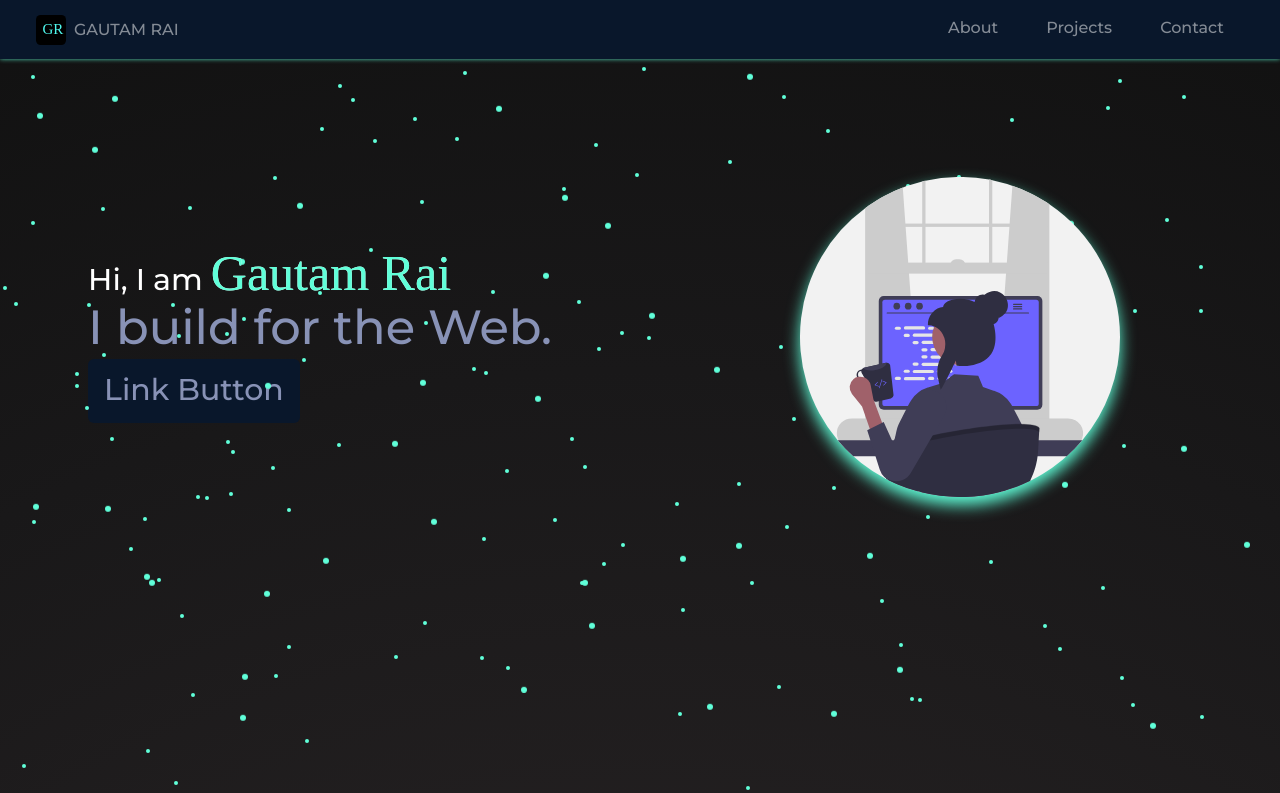
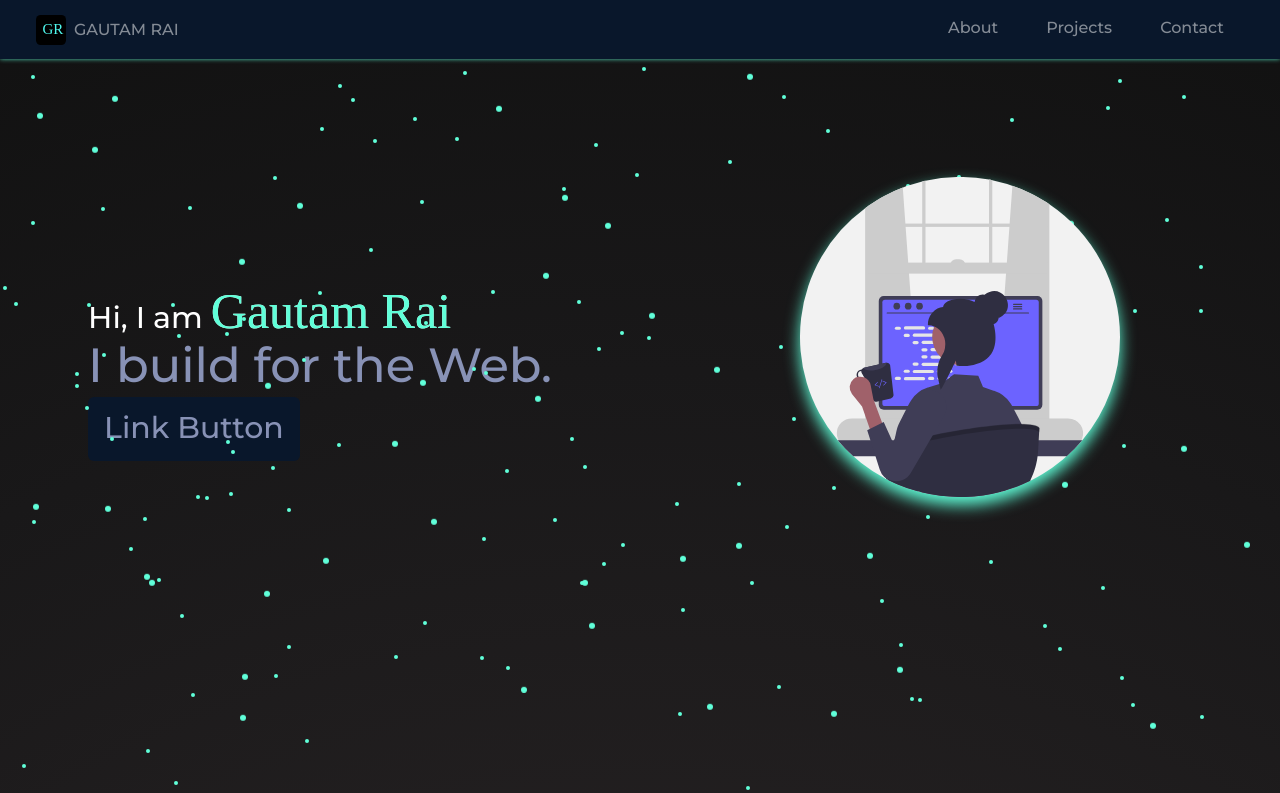
Before and after one commit to Gautam-04/React-portfolio, a React (Vite) app: page / in a window 1280 px wide. Shown: the top 793 px of the page. Built offline with nearby package versions, Linux system fonts and the light colour scheme; a web font is replaced by a local one.

Commit message:
Changes Signed-off-by: Gautam-666 <2022.gautam.rai@ves.ac.in>

```diff
--- a/src/components/Herosection.jsx
+++ b/src/components/Herosection.jsx
@@ -35,7 +35,7 @@ export default function Herosection() {
       <div id="bubbles3"></div>
       <div className="flex max-sm:flex-col align-center justify-center my-[20%] sm:my-20">
         <div
-          className="fade-in w-full grid place-content-center"
+          className="fade-in w-full grid place-content-center py-32"
           style={{ opacity }}
         >
           <h1 className="text-white">
```
